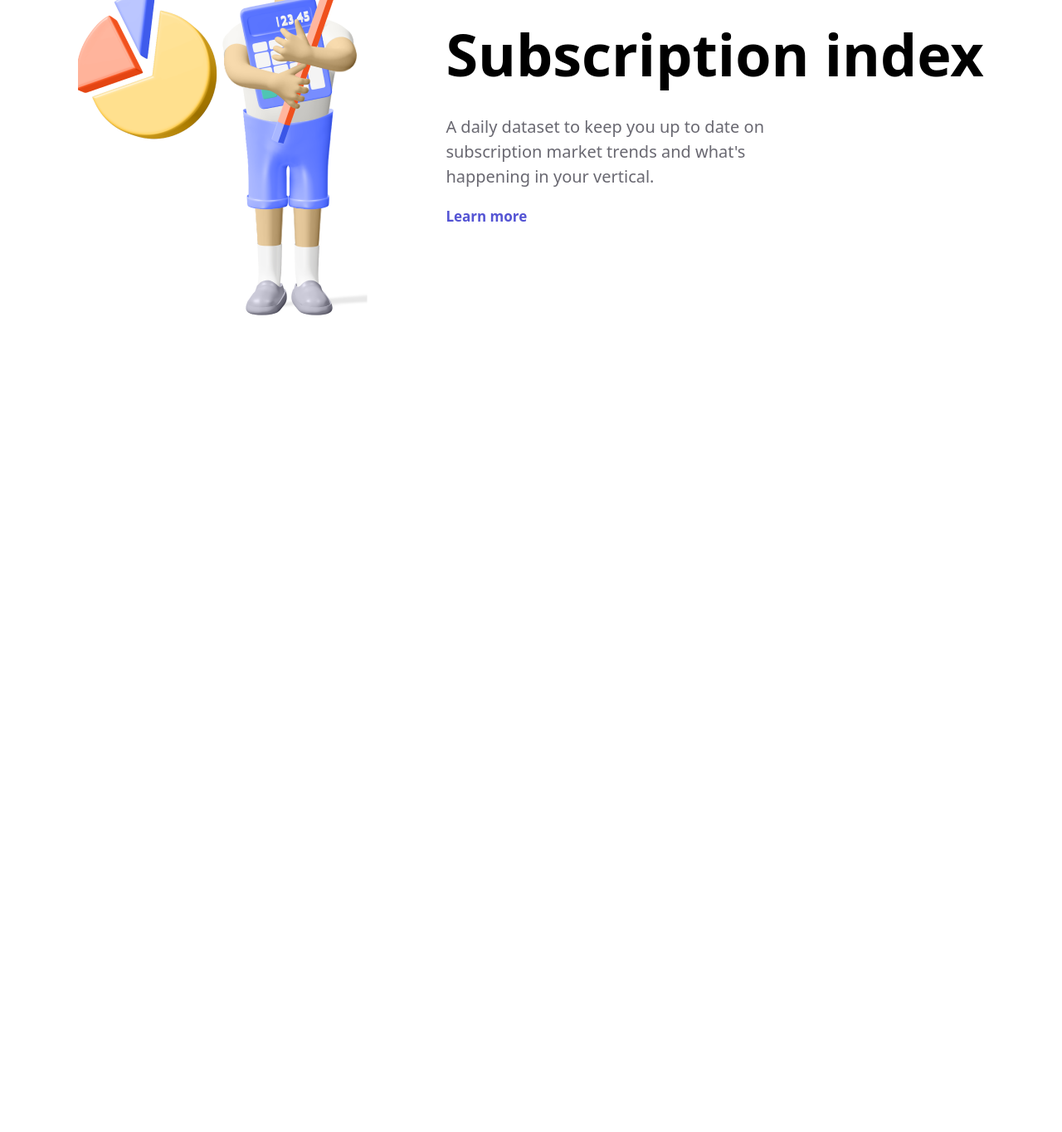
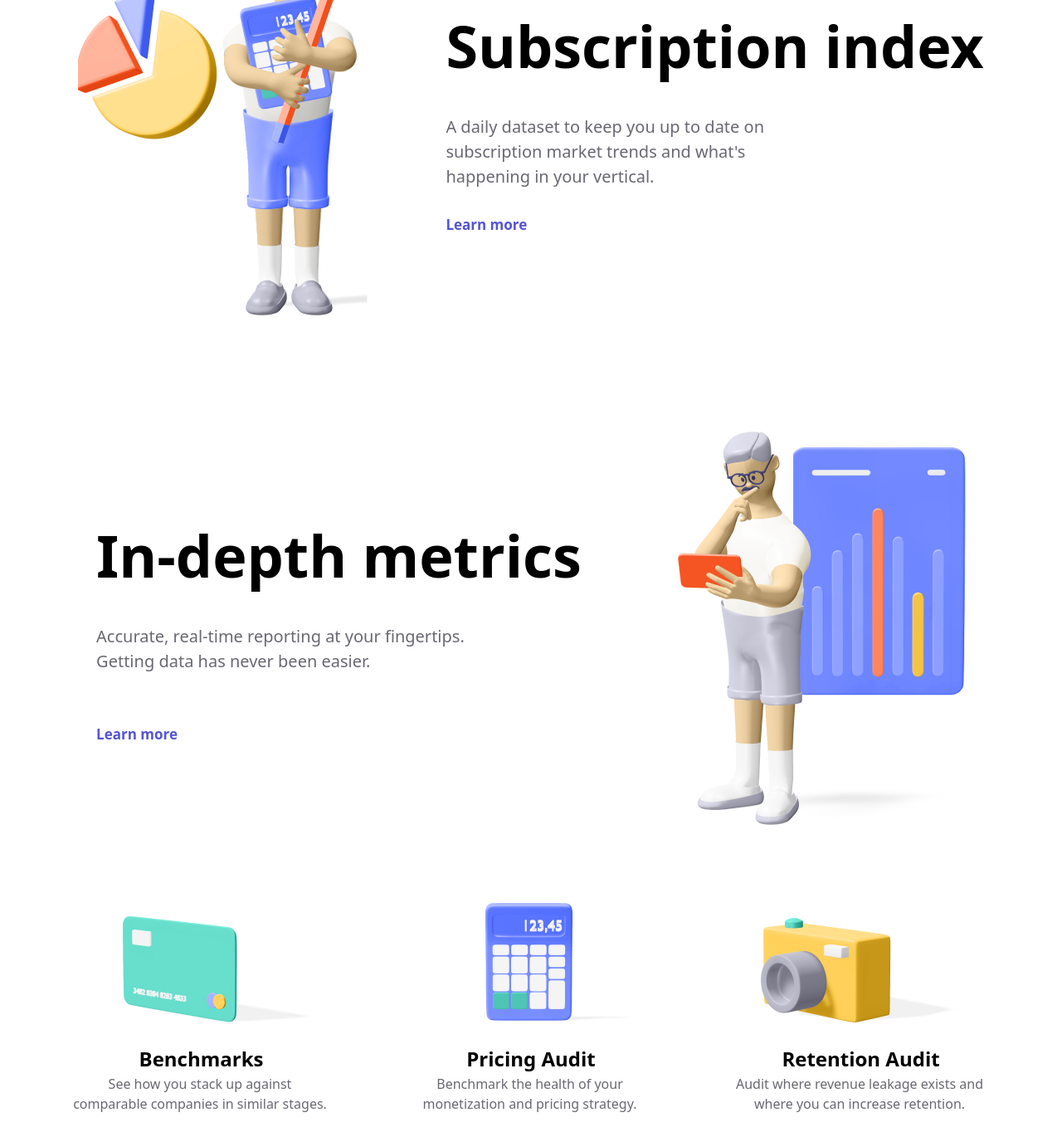
Before and after one commit to sino-Git379/tailandHomeWork, a website: page index.html in a window 1280 px wide. Shown: the part 917-2281 px from the top of the page at 83% size. Before the commit the page ends 1367 px from the top, so only its background shows below. Drawn offline with Linux system fonts and the light colour scheme.

Commit message:
Add section3 and section4 cards

```diff
--- a/index.html
+++ b/index.html
@@ -18,7 +18,8 @@
             <p>Pricing</p>
             <p>Blog</p>
             <button
-                class="w-[211px] h-[60px] bg-[rgba(255,113,67,1)] rounded-[10px] text-[17px] font-[700] text-white hover:bg-[#cb5b35]">Get Started</button>
+                class="w-[211px] h-[60px] bg-[rgba(255,113,67,1)] rounded-[10px] text-[17px] font-[700] text-white hover:bg-[#cb5b35]">Get
+                Started</button>
         </nav>
     </header>
     <section class="flex justify-center items-center gap-[250px]">
@@ -31,7 +32,8 @@
                 end-to-end.
             </p>
             <button
-                class="w-[211px] h-[60px] bg-[rgba(84,84,212,1)] rounded-[10px] text-[17px] font-[700] text-white hover:bg-[#3b3b92]">Get Started</button>
+                class="w-[211px] h-[60px] bg-[rgba(84,84,212,1)] rounded-[10px] text-[17px] font-[700] text-white hover:bg-[#3b3b92]">Get
+                Started</button>
 
         </aside>
         <img src="./forimgs/Hero 3D.png" alt="">
@@ -45,11 +47,42 @@
     </section>
     <section class="flex max-w-[1440px] items-center justify-evenly m-auto py-[70px]">
         <img src="./forimgs/Content Image 02.png" alt="">
-        <aside class="flex flex-col gap-y-[20px]">
+        <aside class="flex flex-col gap-y-[30px]">
             <p class="text-[70px] font-[700]">Subscription index</p>
-            <p class="text-[#696871] w-[459px] h-[90px] text-[20px] font-[400]">A daily dataset to keep you up to date on subscription market trends and what's happening in your vertical.</p>
+            <p class="text-[#696871] w-[459px] h-[90px] text-[20px] font-[400]">A daily dataset to keep you up to date
+                on subscription market trends and what's happening in your vertical.</p>
             <p class="text-[17px] font-[700] text-[#5454D4]">Learn more</p>
         </aside>
+    </section>
+    <section class="flex max-w-[1440px] items-center justify-evenly m-auto py-[70px]">
+        <aside class="flex flex-col gap-y-[30px]">
+            <p class="text-[70px] font-[700]">In-depth metrics</p>
+            <p class="text-[#696871] w-[459px] h-[90px] text-[20px] font-[400]">Accurate, real-time reporting at your
+                fingertips. Getting data has never been easier.</p>
+            <p class="text-[17px] font-[700] text-[#5454D4]">Learn more</p>
+        </aside>
+        <img src="./forimgs/Content Image.png" alt="">
+    </section>
+    <section class="flex max-w-[1440px] m-auto justify-evenly">
+        <div class="w-[310px] h-[300px] ">
+            <div><img src="./forimgs/Icon 001.png" alt=""></div>
+            <p class="text-[24px] font-bold text-center">Benchmarks</p>
+            <p class="text-[16px] text-[#696871] text-center w-[307px]">See how you stack up against comparable companies in similar
+                stages.</p>
+        </div>
+        <div class="w-[310px] h-[300px] ">
+            <div><img src="./forimgs/Icon 002.png" alt=""></div>
+            <p class="text-[24px] font-bold text-center">Pricing Audit</p>
+            <p class="text-[16px] text-[#696871] text-center w-[307px]">Benchmark the health of your monetization and pricing strategy.</p>
+        </div>
+        <div class="w-[310px] h-[300px] ">
+            <div><img src="./forimgs/Icon 003.png" alt=""></div>
+            <p class="text-[24px] font-bold text-center">Retention Audit</p>
+            <p class="text-[16px] text-[#696871] text-center w-[307px]">Audit where revenue leakage exists and where you can increase retention.</p>
+        </div>
+    </section>
+    <section>
+
     </section>
 
 </body>
```
Also changed, not shown: forimgs/Content Image.png (added), forimgs/Icon 001.png (added), forimgs/Icon 002.png (added), forimgs/Icon 003.png (added), src/output.css.
